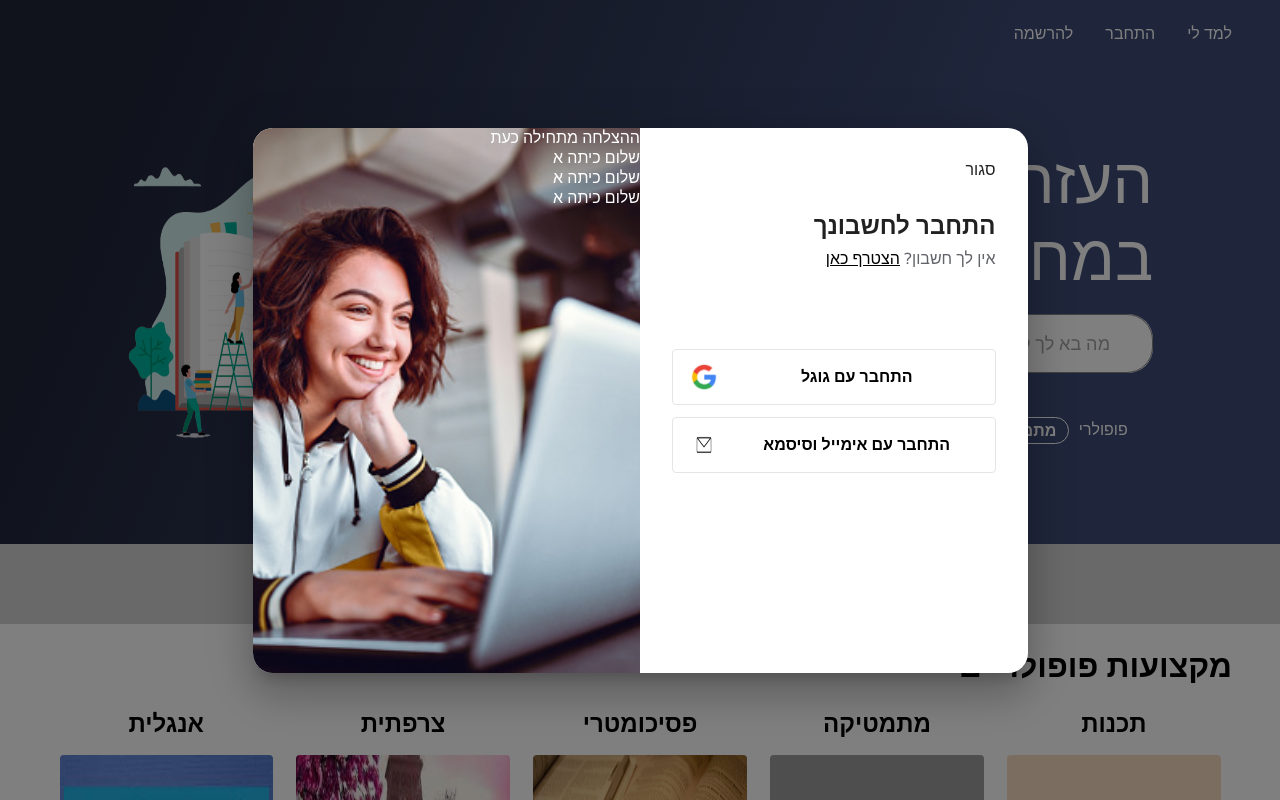
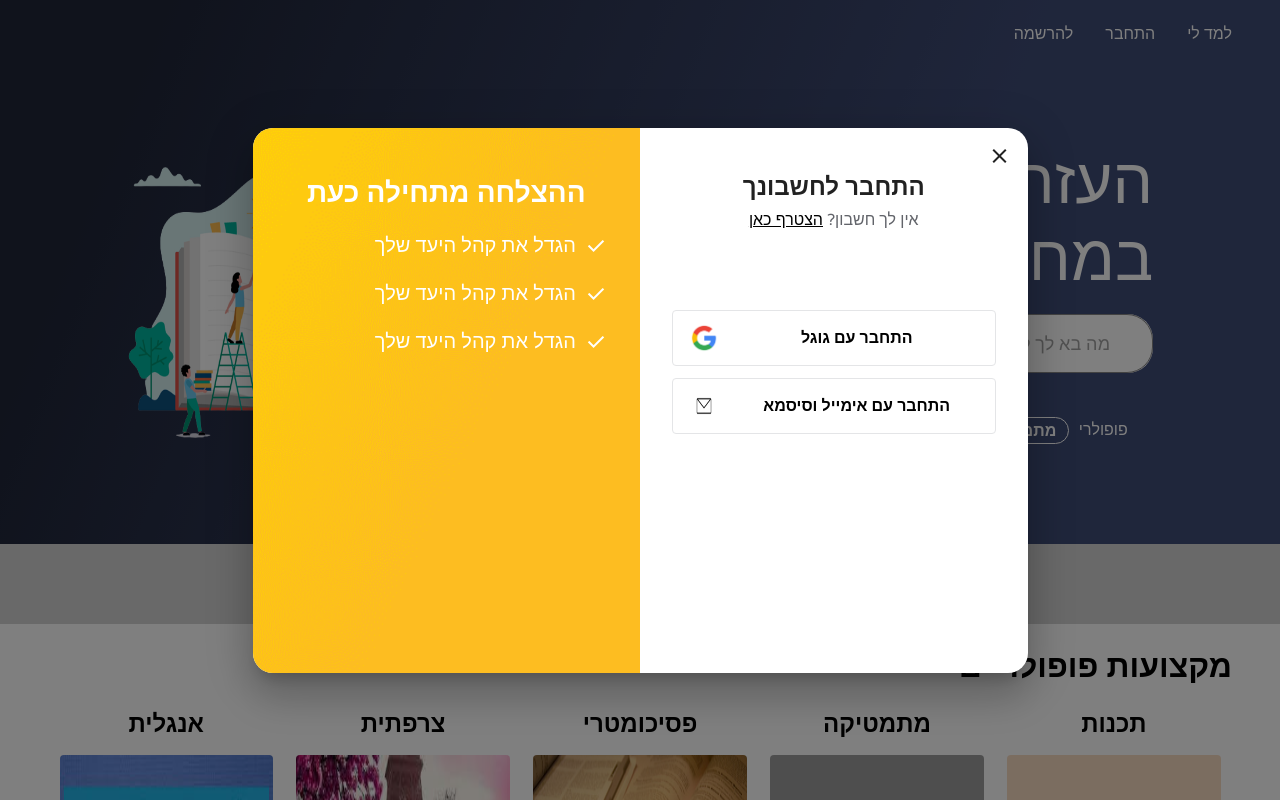
Before and after one commit to KseniyaTim/findTutor-client, a React (Vite) app: page /home in a window 1280 px wide. Both pictures are taken after a click on the element "למד לי". Shown: the top 800 px of the page. Built offline with nearby package versions, Linux system fonts and the light colour scheme; grey boxes are pictures that could not be loaded.

Commit message:
login popup

```diff
--- /dev/null
+++ b/src/Components/Landing/LandingLoginPoup/LandingLoginPopup.data.ts
@@ -0,0 +1 @@
+export const LOGIN_POPUP_TITLES = ['הגדל את קהל היעד שלך', 'הגדל את קהל היעד שלך', 'הגדל את קהל היעד שלך']
--- a/src/Components/Landing/LandingLoginPoup/LandingLoginPoup.style.ts
+++ b/src/Components/Landing/LandingLoginPoup/LandingLoginPoup.style.ts
@@ -1,23 +1,27 @@
 import { Grid } from "@mui/material";
 import { styled } from "@mui/material/styles";
 
-import learningStudent from "../../../assets/images/login/learningStudent.jpg";
+import learningStudent from "../../../assets/images/login/yellowBackground.png";
+import { text } from "stream/consumers";
 
 export const ContainerGrid = styled(Grid)({
     height: '100%'
 });
 
-export const RightGrid = styled(Grid)({
+export const RightContainer = styled('div')({
     paddingRight: '2rem',
     paddingLeft: '2rem',
-    paddingTop: '2rem'
+    textAlign: 'center'
 });
 
+export const RightCloseIcon = styled('span')({
+    paddingRight: '1rem',
+    paddingTop: '1rem',
+});
 
 export const RightMainTitle = styled('div')({
     fontSize: '1.5rem',
     fontWeight: '700',
-    marginTop: '2rem'
 });
 
 
@@ -33,11 +37,33 @@ export const RightSecondaryTitleJoinText = styled('span')({
     color: 'black'
 });
 
-
-
 export const LearningStudent = styled('div')({
     backgroundSize: 'cover',
-    backgroundPosition: 'center',
+    backgroundPosition: 'right',
     backgroundImage: `url(${learningStudent})`,
     height: '100%'
 });
+
+export const LeftMainTitle = styled('div')({
+    fontSize: '1.75rem',
+    fontWeight: '700',
+    color: 'white',
+    textAlign: 'center',
+    paddingTop: '3rem'
+});
+
+export const LeftSecondaryTitle = styled('div')({
+    color: 'white',
+    fontSize: '1.25rem',
+    paddingRight: '0.5rem'
+});
+
+export const LeftSecondaryTitleContainer = styled('div')({
+    display: 'flex',
+    marginTop: '1.5rem',
+    paddingRight: '2rem',
+});
+
+export const LeftSecondaryTitleIcon = styled('span')({
+    color: 'white',
+});
--- a/src/Components/Landing/LandingLoginPoup/LandingLoginPoup.tsx
+++ b/src/Components/Landing/LandingLoginPoup/LandingLoginPoup.tsx
@@ -6,13 +6,10 @@ import { FC } from 'react';
 import { ILandingLoginPopup } from './ILandingLoginPopup';
 import { Grid } from '@mui/material';
 
-
-import './x.css'
 import LoginButton from './LoginButton/LoginButton';
 import google from '../../../assets/images/login/google.png'
 import envelope from '../../../assets/images/login/envelope.png'
-
-
+import { LOGIN_POPUP_TITLES } from './LandingLoginPopup.data';
 
 const LandingLoginPopup: FC<ILandingLoginPopup> = ({ isLoginPopupOpen, setIsLoginPopupOpen }) => {
 
@@ -36,22 +33,26 @@ const LandingLoginPopup: FC<ILandingLoginPopup> = ({ isLoginPopupOpen, setIsLogi
                 }}
             >
                 <S.ContainerGrid container>
-                    <S.RightGrid item xs={6}>
-                        <div onClick={handleClose}>סגור</div>
-                        <S.RightMainTitle>התחבר לחשבונך</S.RightMainTitle>
-                        <S.RightSecondaryTitle>אין לך חשבון? <S.RightSecondaryTitleJoinText>הצטרף כאן</S.RightSecondaryTitleJoinText></S.RightSecondaryTitle>
-                        <LoginButton text='התחבר עם גוגל' icon={google}></LoginButton>
-                        <LoginButton text='התחבר עם אימייל וסיסמא' icon={envelope}></LoginButton>
-                    </S.RightGrid>
+                    <Grid item xs={6}>
+                        <S.RightCloseIcon className="material-symbols-outlined" onClick={handleClose}>close</S.RightCloseIcon>
+                        <S.RightContainer>
+                            <S.RightMainTitle>התחבר לחשבונך</S.RightMainTitle>
+                            <S.RightSecondaryTitle>אין לך חשבון? <S.RightSecondaryTitleJoinText>הצטרף כאן</S.RightSecondaryTitleJoinText></S.RightSecondaryTitle>
+                            <LoginButton text='התחבר עם גוגל' icon={google}></LoginButton>
+                            <LoginButton text='התחבר עם אימייל וסיסמא' icon={envelope}></LoginButton>
+                        </S.RightContainer>
+                    </Grid>
                     <Grid item xs={6}>
                         <S.LearningStudent>
-                            <div className="main-title">ההצלחה מתחילה כעת</div>
-                            <div className="subtitles">
-                                <div >שלום כיתה א</div>
-                                <div >שלום כיתה א</div>
-                                <div >שלום כיתה א</div>
-
-                            </div>
+                            <S.LeftMainTitle>ההצלחה מתחילה כעת</S.LeftMainTitle>
+                            {LOGIN_POPUP_TITLES.map((title, index) => (
+                                <S.LeftSecondaryTitleContainer key={index}>
+                                    <S.LeftSecondaryTitleIcon className="material-symbols-outlined">
+                                        done
+                                    </S.LeftSecondaryTitleIcon>
+                                    <S.LeftSecondaryTitle>{title}</S.LeftSecondaryTitle>
+                                </S.LeftSecondaryTitleContainer>
+                            ))}
                         </S.LearningStudent>
                     </Grid>
                 </S.ContainerGrid>
--- a/src/Components/Landing/LandingLoginPoup/x.css
+++ /dev/null
@@ -1,18 +0,0 @@
-.my-component {
-    background-size: cover;
-    background-position: center;
-    /* Add any additional styling for the component */
-  }
-
-  .main-title {
-    color: white
-  }
-
-  .subtitles {
-    color: white
-
-  }
-
-  .subtitles h2 {
-    /* Add styling for the individual subtitles */
-  }
```
Also changed, not shown: src/assets/images/login/yellowBackground.png (added).
